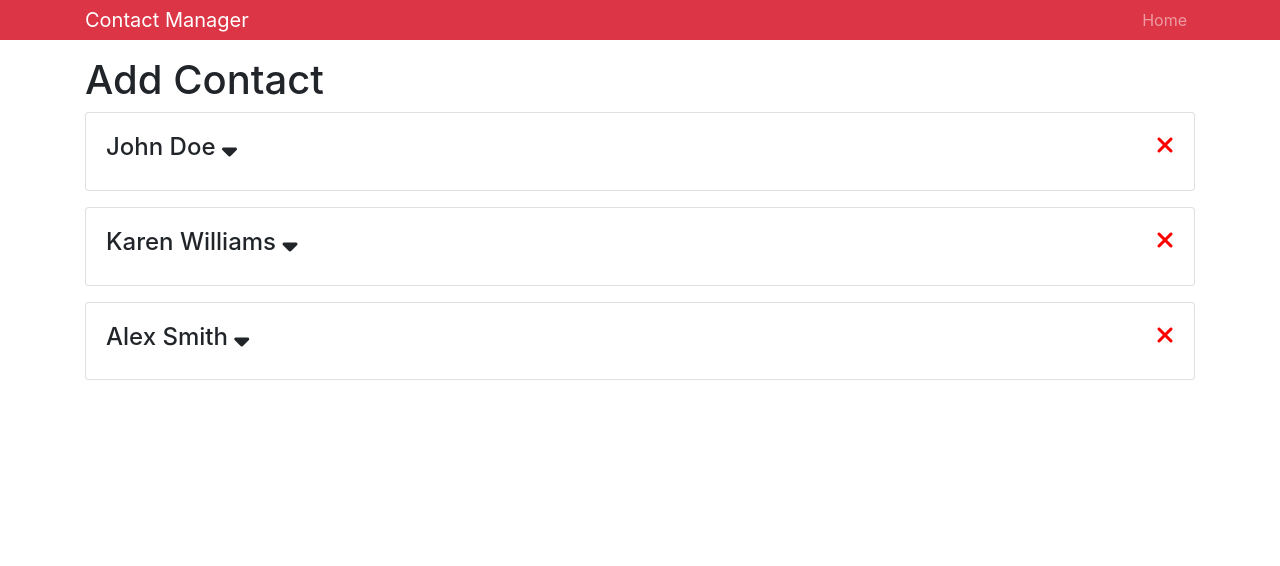
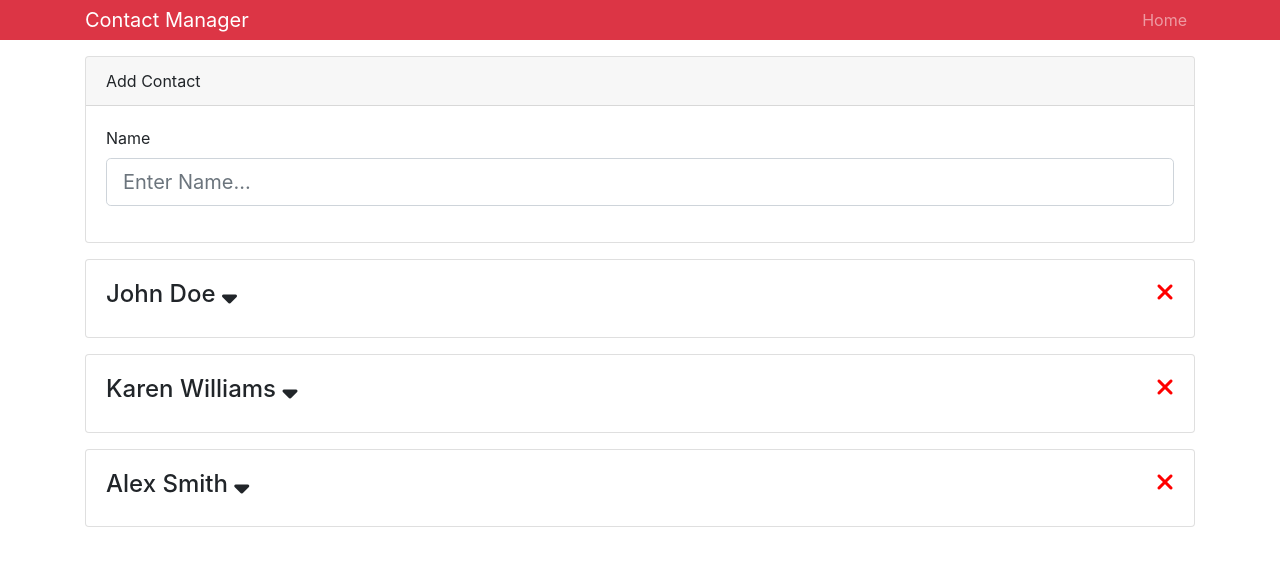
Before and after one commit to alan-nguyen/contact-manager, a React (Create React App) app: page / in a window 1280 px wide. Shown: the top 566 px of the page. Built offline with nearby package versions, Linux system fonts and the light colour scheme.

Commit message:
Add form-group Name

```diff
--- a/src/components/contacts/AddContact.js
+++ b/src/components/contacts/AddContact.js
@@ -9,8 +9,21 @@ class AddContact extends Component {
 
   render() {
     return (
-      <div>
-        <h1>Add Contact</h1>
+      <div className="card mb-3">
+        <div className="card-header">Add Contact</div>
+        <div className="card-body">
+          <form>
+            <div className="form-group">
+              <label htmlFor="name">Name</label>
+              <input
+                type="text"
+                name="name"
+                className="form-control form-control-lg"
+                placeholder="Enter Name..."
+              />
+            </div>
+          </form>
+        </div>
       </div>
     );
   }
```
